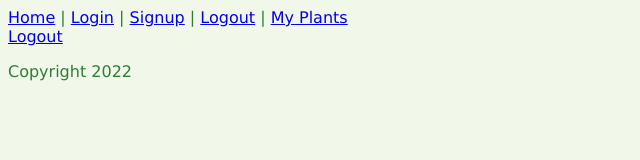
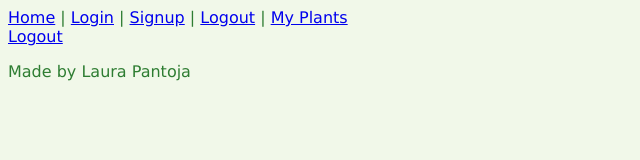
Before and after one commit to lipantoja/capstone-plant-care-frontend, a React (Vite) app: page /logout in a window 1280 px wide. Shown: the top 160 px of the page, without its empty margins (0-640 px from the left). Built offline with nearby package versions, Linux system fonts and the light colour scheme.

Commit message:
changed copyright to indicate I created this app

```diff
--- a/src/Footer.jsx
+++ b/src/Footer.jsx
@@ -1,7 +1,7 @@
 export function Footer() {
   return (
     <footer>
-      <p>Copyright 2022</p>
+      <p>Made by Laura Pantoja</p>
     </footer>
   )
 }
```
